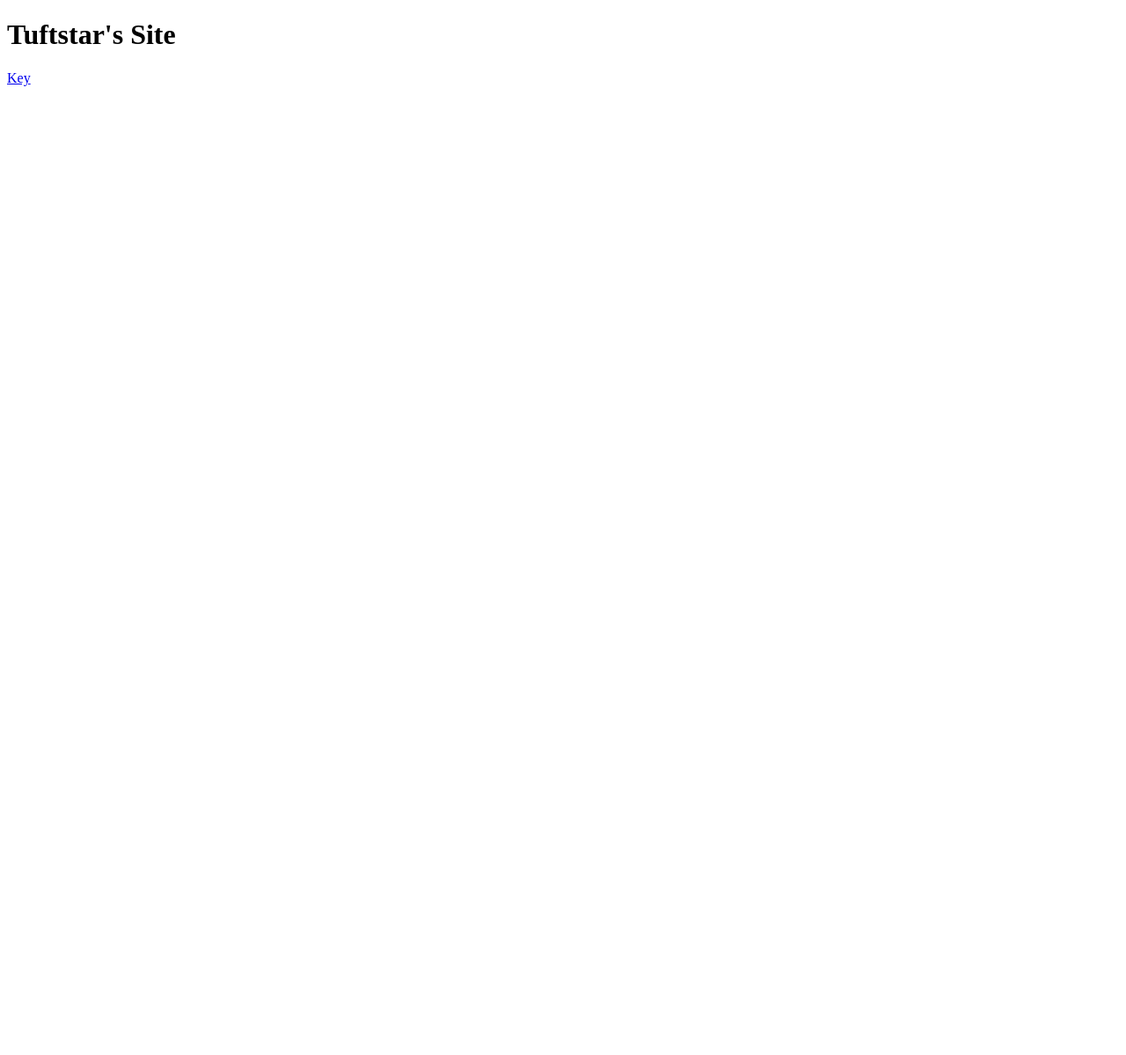
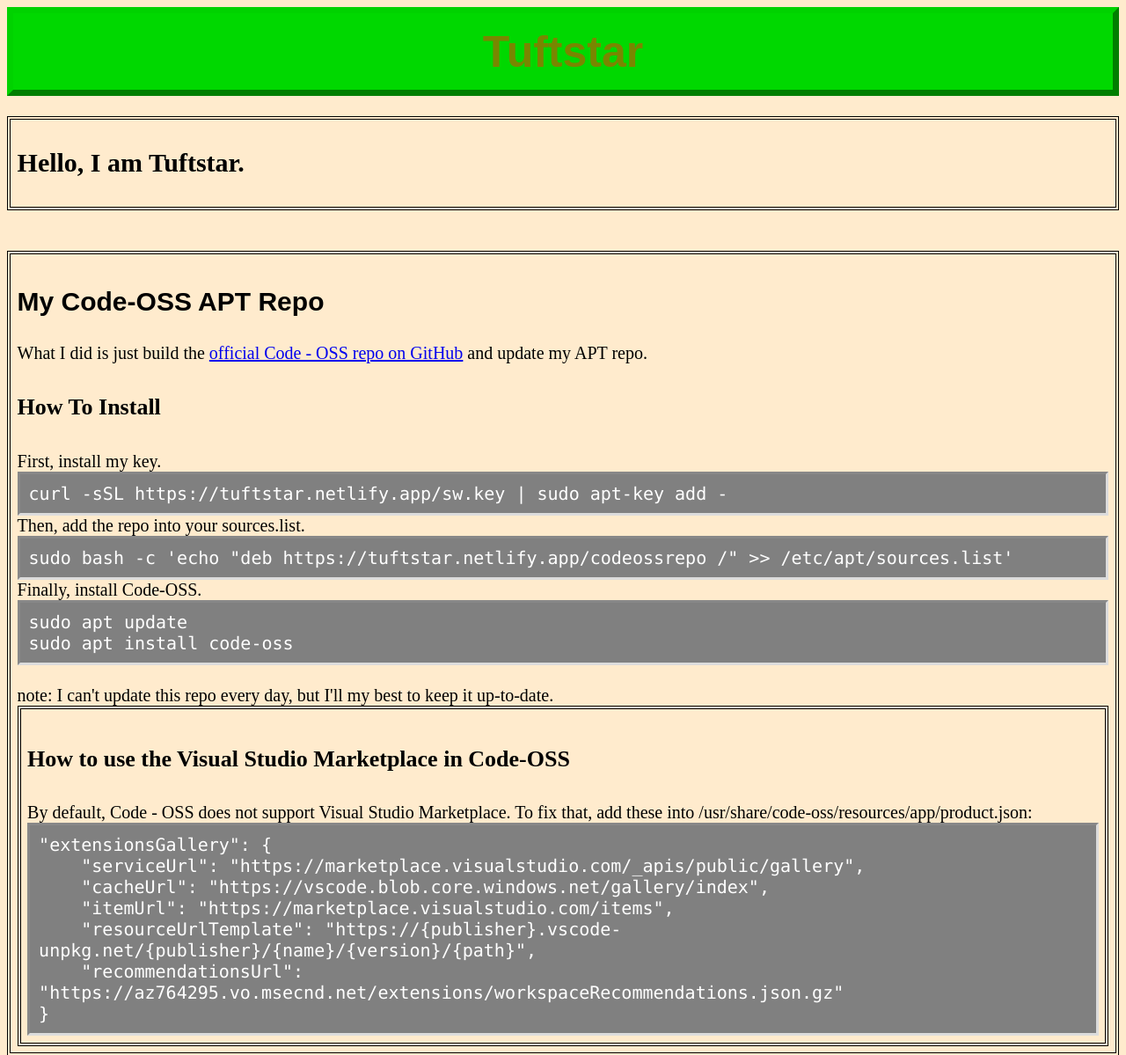
Before and after one commit to SteveSWang47/site, a plain HTML site: page index.html in a window 1280 px wide. Shown: the top 1199 px of the page at 88% size. Before the commit the page ends 800 px from the top, so only its background shows below. Drawn offline with Linux system fonts and the light colour scheme.

Commit message:
Change index.html and update sw.key

```diff
--- a/index.html
+++ b/index.html
@@ -1,10 +1,100 @@
 <!DOCTYPE html>
 <html>
+    <head>
+        <title>Tuftstar</title>
+        <meta name="description" content="Tuftstar Site">
+        <meta charset="UTF-8">
+        <style>
+            body{
+                background-color: blanchedalmond;
+                font-family: 'Times New Roman', Times, serif;
+                font-size: 20px;
+            }
+            .codespace{
+                font-family: 'Cascadia Code', Consolas, Monaco, monospace;
+                background-color: grey;
+                color: white;
+                border: 1mm gainsboro inset;
+                padding: 10px;
+            }
+            .head{
+                font-family: Arial, Helvetica, sans-serif;
+                font-size: 0.5cm;
+                line-height: 0.53cm;
+                color: #798600;
+                background-color: rgb(0, 216, 0);
+                text-align: center;
+                border: 2mm rgb(0, 210, 0) outset;
+            }
+            .parbox{
+                border: 4px double black;
+                padding: 2mm;
+            }
+            h1{
+                font-size: 50px;
+            }
+            h3{
+                font-family: Arial, Helvetica, sans-serif;
+                font-size: 30px;
+            }
+            h4{
+                font-size: 26px;
+            }
+        </style>
+    </head>
     <body>
-        <h1>
-            Tuftstar's Site
-        </h1>
-        <a href="https://tuftstar.netlify.app/sw.key">Key</a>
+        <div class="head">
+            <h1>
+                Tuftstar
+            </h1>
+        </div>
+        <br>
+        <div class="parbox">
+            <h2>
+                Hello, I am Tuftstar.
+            </h2>
+        </div>
+        <br>
+        <br>
+        <div class="parbox">
+            <h3>
+                My Code-OSS APT Repo
+            </h3>
+            What I did is just build the <a href="https://github.com/microsoft/vscode/">official Code - OSS repo on GitHub</a> and update my APT repo.<br>
+            <h4>
+                How To Install
+            </h4>
+            First, install my key.
+            <div class="codespace">
+                curl -sSL https://tuftstar.netlify.app/sw.key | sudo apt-key add -
+            </div>
+            Then, add the repo into your sources.list.
+            <div class="codespace">
+                sudo bash -c 'echo "deb https://tuftstar.netlify.app/codeossrepo /" >> /etc/apt/sources.list'
+            </div>
+            Finally, install Code-OSS.
+            <div class="codespace">
+                sudo apt update<br>
+                sudo apt install code-oss<br>
+            </div>
+            <br>
+            note: I can't update this repo every day, but I'll my best to keep it up-to-date.
+            <div class="parbox">
+                <h4>
+                    How to use the Visual Studio Marketplace in Code-OSS
+                </h4>
+                By default, Code - OSS does not support Visual Studio Marketplace. To fix that, add these into /usr/share/code-oss/resources/app/product.json:
+                <div class="codespace">
+                    "extensionsGallery": {<br>
+                        &nbsp;&nbsp;&nbsp;&nbsp;"serviceUrl": "https://marketplace.visualstudio.com/_apis/public/gallery",<br>
+                        &nbsp;&nbsp;&nbsp;&nbsp;"cacheUrl": "https://vscode.blob.core.windows.net/gallery/index",<br>
+                        &nbsp;&nbsp;&nbsp;&nbsp;"itemUrl": "https://marketplace.visualstudio.com/items",<br>
+                        &nbsp;&nbsp;&nbsp;&nbsp;"resourceUrlTemplate": "https://{publisher}.vscode-unpkg.net/{publisher}/{name}/{version}/{path}",<br>
+                        &nbsp;&nbsp;&nbsp;&nbsp;"recommendationsUrl": "https://az764295.vo.msecnd.net/extensions/workspaceRecommendations.json.gz"<br>
+                    }
+                </div>
+            </div>
+        </div>
         <br>
     </body>
 </html>
```
Also changed, not shown: 1 other file.
